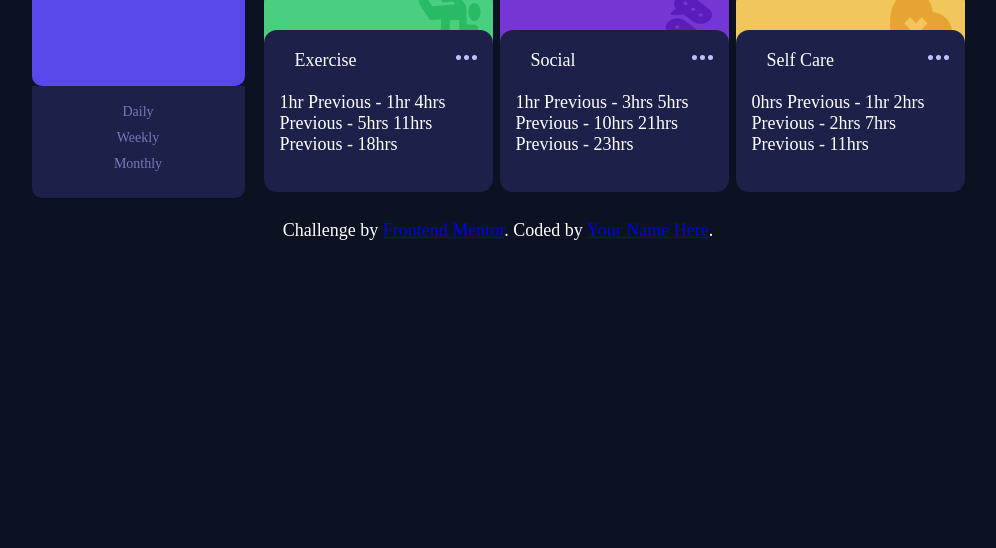
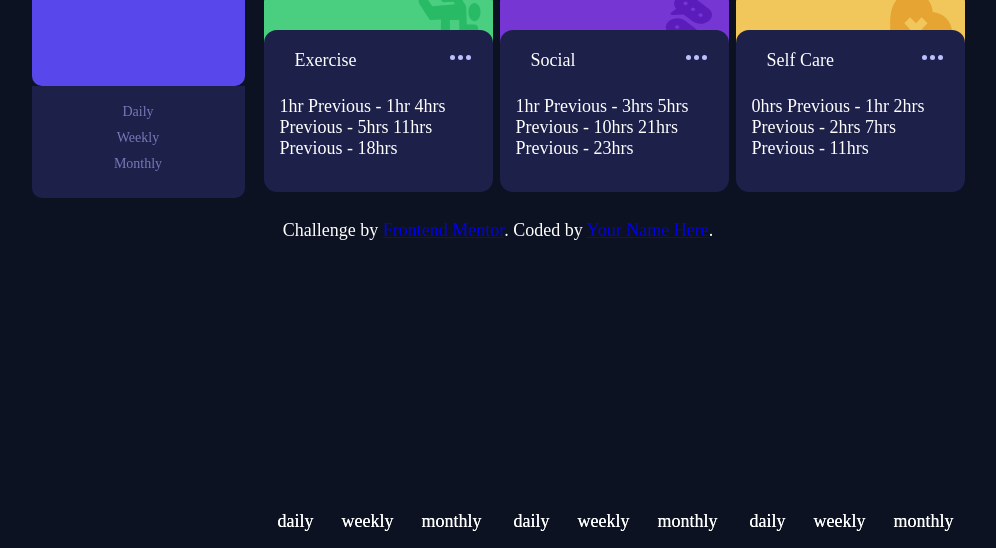
Before and after one commit to KagisoRamothwala1/time-tracking-dashboard, a plain HTML site: page index.html in a window 1280 px wide. Shown: the part 403-951 px from the top of the page, without its empty margins (142-1138 px from the left). Before the commit the page ends 808 px from the top, so only its background shows below. Drawn offline with Linux system fonts and the light colour scheme; no server answers; a web font is replaced by a local one.

Commit message:
beta 1.5

```diff
--- a/CSS/stylesheet.css
+++ b/CSS/stylesheet.css
@@ -271,14 +271,44 @@ body{
 }
 
 .selectorCtn{
-display: flex;
+  display: flex;
   justify-content: right;
   padding-right: 16px;
-  margin-top: -16px;
+  margin-top: -24px;
   padding-bottom: 32px;
 }
 
-.selectorCtn:hover{
+button{
+ background-color: hsl(236, 44%, 20%);
+ border-style: unset;
+}
+
+.menu{
+  position: absolute;
+  top: 110%;
+  width: 160px;
+  border-radius: 10px;
+  border: 1x solid hsl(236, 44%, 20%);
+  padding: 6px 0;
+  display: flex;
+}
+
+.menu li{
+  list-style: none;
+  padding: 10px 14px;
+  cursor: pointer;
+  font-size: 18px;
+}
+
+.menu li:hover{
+    background-color: hsl(236, 44%, 20%);
+}
+
+.selectorCtnfocus-within .menu{
+  display: block;
+}
+
+button:hover{
   cursor: pointer;
 }
 
--- a/index.html
+++ b/index.html
@@ -60,8 +60,17 @@
         Work
       </div>
     <div class="selectorCtn">
+    <button>
       <img src="./images/icon-ellipsis.svg" alt="Selector">
+    </button>
     </div>
+
+    <ul class="menu">
+      <li>daily</li>
+      <li>weekly</li>
+      <li>monthly</li>
+    </ul>
+
     </div>
 
   <div class="maincontainer">
@@ -86,9 +95,18 @@
        <div class="text">
          Play
       </div>
+
     <div class="selectorCtn">
+    <button>
       <img src="./images/icon-ellipsis.svg" alt="Selector">
+    </button>
     </div>
+
+     <ul class="menu">
+      <li>daily</li>
+      <li>weekly</li>
+      <li>monthly</li>
+    </ul>
     </div>
 
   <div class="maincontainer">
@@ -112,9 +130,18 @@
        <div class="text">
          Study
       </div>
-     <div class="selectorCtn">
+
+    <div class="selectorCtn">
+     <button>
       <img src="./images/icon-ellipsis.svg" alt="Selector">
+    </button>
     </div>
+
+     <ul class="menu">
+      <li>daily</li>
+      <li>weekly</li>
+      <li>monthly</li>
+    </ul>
     </div>
 
 
@@ -140,9 +167,18 @@
        <div class="text">
          Exercise
       </div>
-     <div class="selectorCtn">
+
+    <div class="selectorCtn">
+     <button>
       <img src="./images/icon-ellipsis.svg" alt="Selector">
+    </button>
     </div>
+
+     <ul class="menu">
+      <li>daily</li>
+      <li>weekly</li>
+      <li>monthly</li>
+    </ul>
     </div>
 
   <div class="maincontainer">
@@ -168,9 +204,18 @@
        <div class="text">
          Social
       </div>
-     <div class="selectorCtn">
+
+    <div class="selectorCtn">
+     <button>
       <img src="./images/icon-ellipsis.svg" alt="Selector">
+    </button>
     </div>
+
+     <ul class="menu">
+      <li>daily</li>
+      <li>weekly</li>
+      <li>monthly</li>
+    </ul>
     </div>
 
   <div class="maincontainer">
@@ -195,9 +240,17 @@
        <div class="text">
          Self Care
       </div>
-     <div class="selectorCtn">
+
+    <div class="selectorCtn">
+     <button>
       <img src="./images/icon-ellipsis.svg" alt="Selector">
+    </button>
     </div>
+     <ul class="menu">
+      <li>daily</li>
+      <li>weekly</li>
+      <li>monthly</li>
+    </ul>
     </div>
 
 
--- a/javascript/stylesheet.js
+++ b/javascript/stylesheet.js
@@ -0,0 +1,9 @@
+fetch ('data.json')
+.then(response => response.json())
+.then(data => {
+    console.log(data);
+})
+
+.catch(error => {
+console.error("Error fetching data:", error);
+});
```
